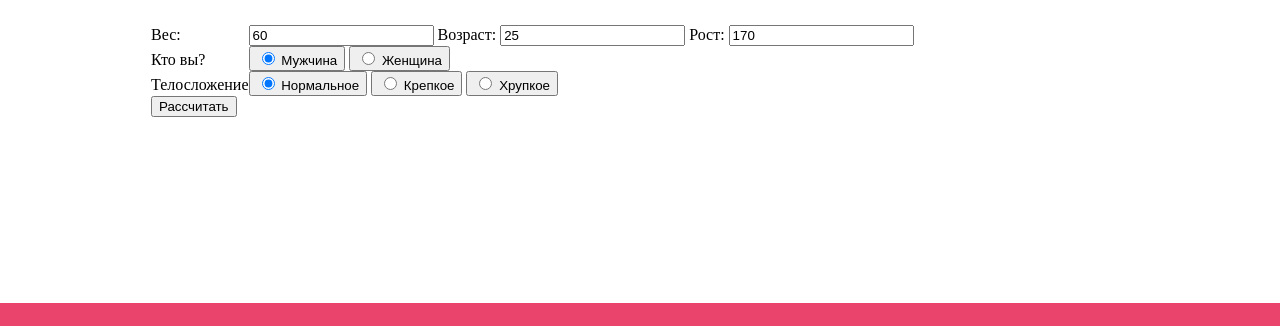
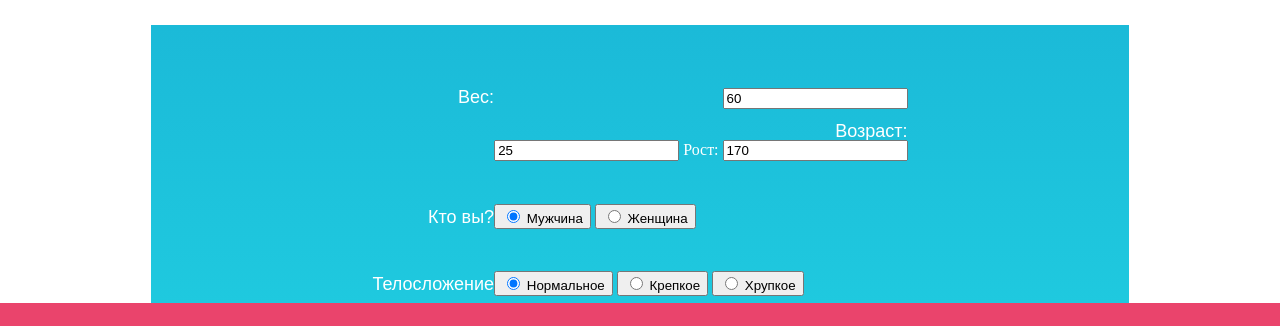
Before and after one commit to BrainWosher/maxima, a website: page app/index.html in a window 1280 px wide. Shown: the part 297-623 px from the top of the page. Drawn offline with Linux system fonts and the light colour scheme; files whose address does not match are found by name.

Commit message:
weight form added

```diff
--- a/app/css/style.css
+++ b/app/css/style.css
@@ -320,7 +320,102 @@ a:active, a:visited, a:focus {
     display: table;
     content: '';
 }
-.weight_title div {
+.box_blue_grad {
+    position: absolute;
+    display: block;
+    width: 978px;
+    height: 410px;
+    padding: 0;
+    margin: 0;
+    background-image: -webkit-linear-gradient(bottom, #21d0e2, #1bbad8);
+    background-image: -moz-linear-gradient(bottom, #21d0e2, #1bbad8);
+    background-image: -o-linear-gradient(bottom, #21d0e2, #1bbad8);
+    background-image: -ms-linear-gradient(bottom, #21d0e2, #1bbad8);
+    background-image: linear-gradient(to top, #21d0e2, #1bbad8);
+    color: #fff;
+}
+.weight_form {
+    padding: 50px;
+    display: block;
+    position: relative;
+    width: 878px;
+    height: 310px;
+
+}
+.weight_form table {
+    margin: auto;
+    border-collapse: collapse;
+    border-spacing: 0;
+    height: 254px;
+
+}
+.weight_inputs {
+    width: 726px;
+    height: 82px;
+}
+.weight_inputs td {
+    display: table-cell;
+    vertical-align: center;
+    padding-bottom: 34px;
+    text-align: right;
+    font-weight: normal;
+}
+.weight_form label:nth-child(1) {
+    display: block;
+    padding-top: 13px;
+    font-size: 18px;
+    color: #fff;
+    font-family: _intro, Arial, sans-serif;
+    text-align: right;
+}
+.weight_form label:nth-child(2) {
+    display: block;
+    padding-top: 13px;
+    font-size: 18px;
+    color: #fff;
+    font-family: _intro, Arial, sans-serif;
+    text-align: right;
+}
+.weight_form label:nth-child(3) {
+    display: block;
+    padding-top: 13px;
+    font-size: 18px;
+    color: #fff;
+    font-family: _intro, Arial, sans-serif;
+    text-align: right;
+}
+/*.weight_form label {
+    display: block;
+    padding-top: 13px;
+    color: #fff;
+    font-family: _intro, Arial, sans-serif;
+    font-size: 18px;
+    text-align: right;
+}*/
+/*.weight_inputs td + td {
+    padding-left: 14px;
+}*/
+/*.weight_form .weight_inputs input {
+    width: 80px;
+    height: 42px;
+    padding-right: 0;
+    padding-left: 0;
+    text-align: center;
+    -webkit-box-shadow: 0 0 0 1px #0d9bbd inset;
+    box-shadow: 0 0 0 1px #0d9bbd inset;
+    background: #12a9c4;
+    margin-top: 6px;
+    margin-bottom: 0;
+    color: #fff;
+}*/
+.weight_form_submit {
+    text-align: center;
+    display: block;
+    position: relative;
+    padding: 0;
+    margin: 0 auto;
+}
+/*.weight_title div {
      border-radius: 3px;
      display: block;
      background-color: rgb(23, 173, 210);
@@ -328,7 +423,7 @@ a:active, a:visited, a:focus {
      width: 978px;
      height: 396px;
      z-index: 79;
-}
+}*/
 .footer-bot {
     background: #ea446c;
     position: absolute;
--- a/app/index.html
+++ b/app/index.html
@@ -69,6 +69,7 @@
                 <div class="weight">
                     <div class="weight_wrapper">
                         <h2 class="weight_title">Взвесьте себя и узнайте, что делать <br><small>Получите рекомендации по тренировкам с учетом вашего веса и комплекции</small></h2>
+                        <div class="box_blue_grad">
                             <form action="" class="weight_form">
                                 <table>
                                     <tbody>
@@ -126,7 +127,7 @@
                                     <button type="submit" button=""><span>Рассчитать</span></button>
                                 </div>
                             </form>
-
+                        </div>
                     </div>
                 </div>
             </div>
```
